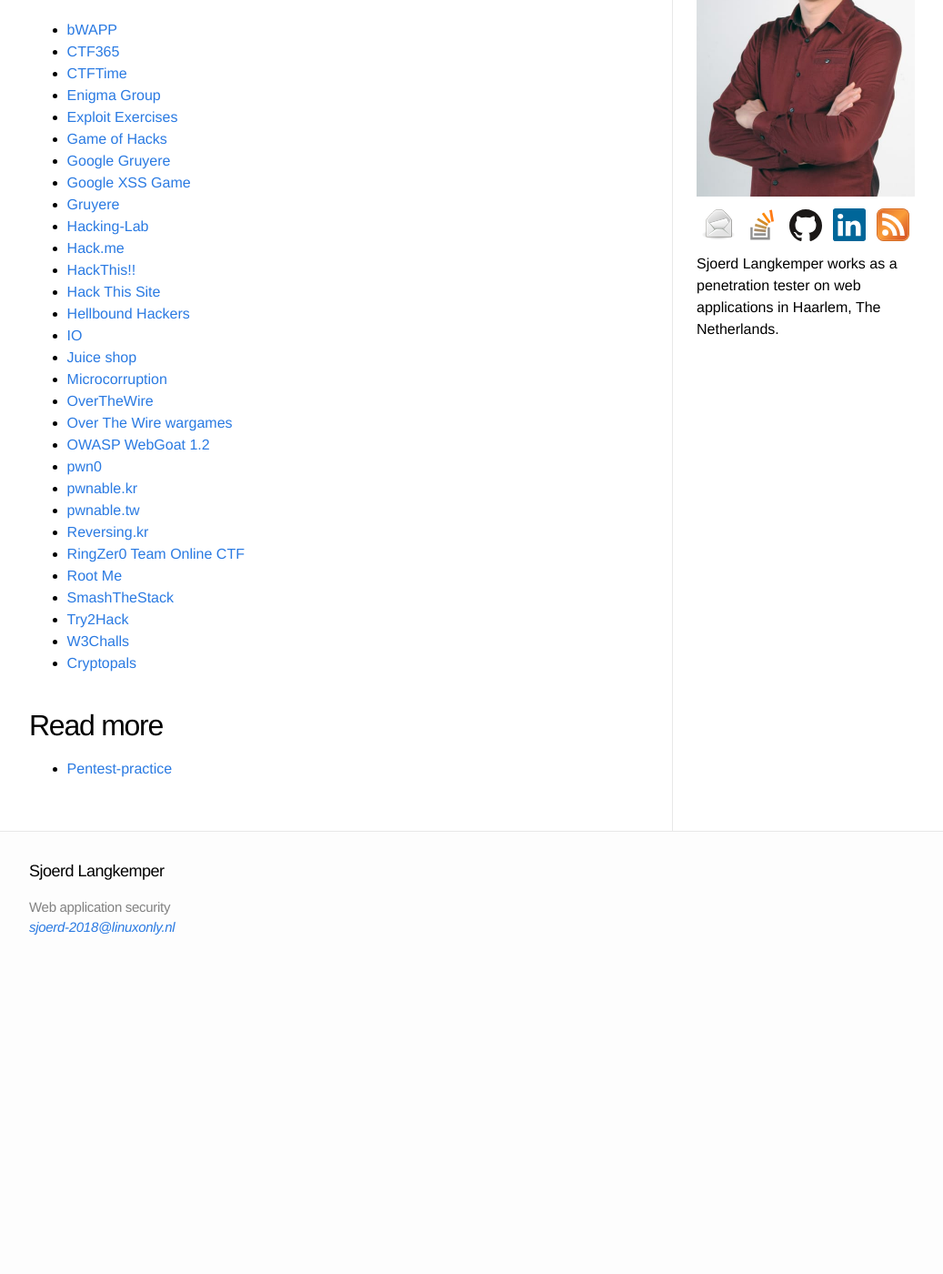
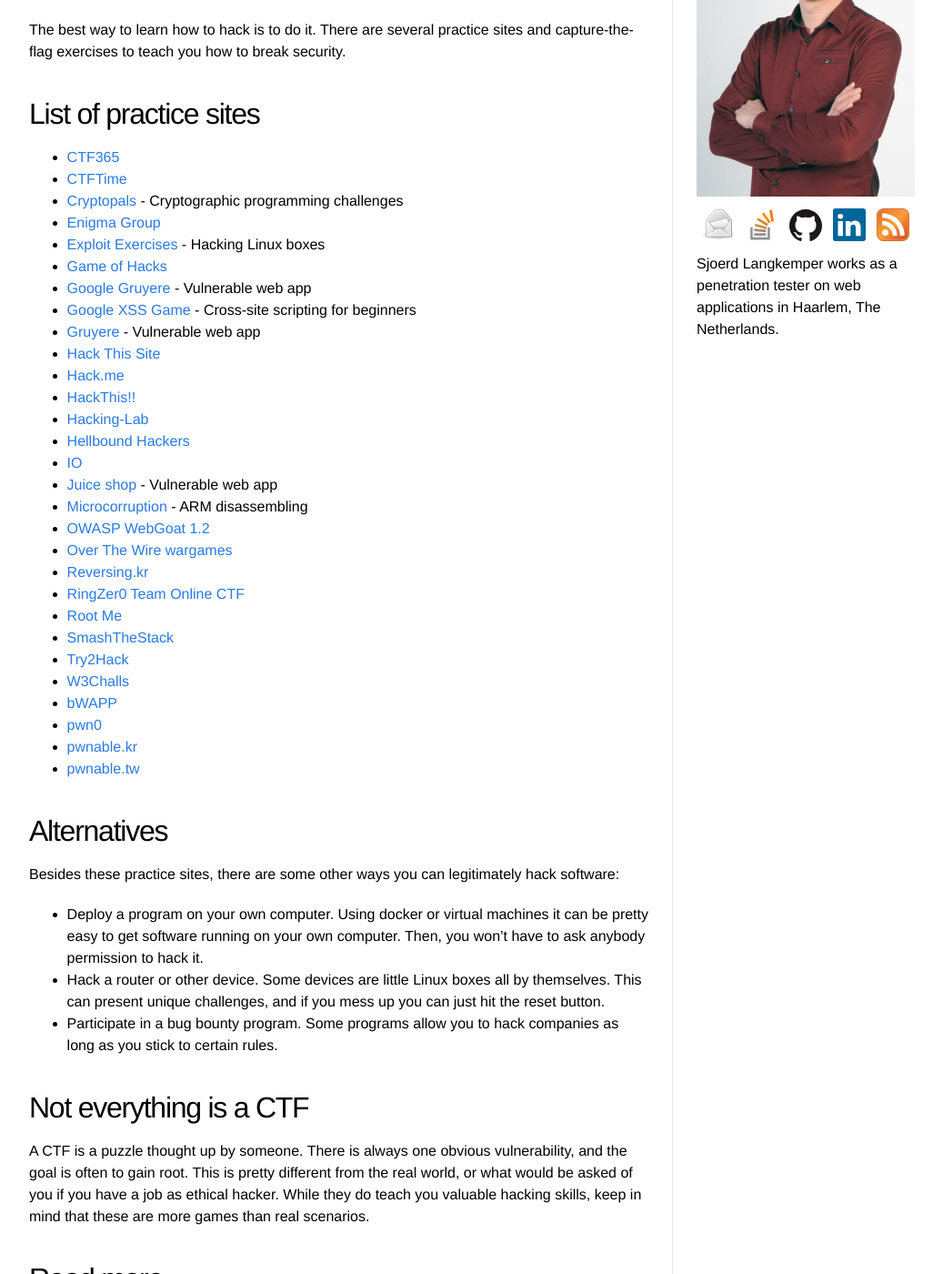
Before and after one commit to Sjord/Sjord.github.io, a Jekyll site: the page built from _posts/2018-05-22-practice-hacking-with-vulnerable-systems.md, in a window 1280 px wide and 1400 px high, scrolled down 299 px. Shown: the whole window at 91% size, without its empty margins (108-1145 px from the left). Built offline with Jekyll 4.4.1, drawn with Linux system fonts in a browser that asks for light colours; our own code applies the rules of GitHub Pages for plain Markdown files; before the commit the page ends 1360 px from its top, so only the background shows below that; some of the changed text lies outside the part shown.

Commit message:
Finish practice sites post

```diff
--- a/_posts/2018-05-22-practice-hacking-with-vulnerable-systems.md
+++ b/_posts/2018-05-22-practice-hacking-with-vulnerable-systems.md
@@ -1,34 +1,57 @@
-* [bWAPP](http://www.itsecgames.com/)
+---
+layout: post
+title: "Practice your hacking skills with these CTFs"
+thumbnail: hacking-instructions-480.jpg
+date: 2018-12-19
+---
+
+The best way to learn how to hack is to do it. There are several practice sites and capture-the-flag exercises to teach you how to break security.
+
+<!-- photo source: https://www.flickr.com/photos/bike/5721135130 -->
+
+## List of practice sites
+
 * [CTF365](https://ctf365.com/)
 * [CTFTime](https://ctftime.org/)
+* [Cryptopals](https://cryptopals.com/) - Cryptographic programming challenges
 * [Enigma Group](https://www.enigmagroup.org/)
-* [Exploit Exercises](https://exploit-exercises.com/)
+* [Exploit Exercises](https://exploit-exercises.com/) - Hacking Linux boxes
 * [Game of Hacks](http://www.gameofhacks.com/)
-* [Google Gruyere](http://google-gruyere.appspot.com/)
-* [Google XSS Game](https://xss-game.appspot.com/)
-* [Gruyere](http://google-gruyere.appspot.com/)
-* [Hacking-Lab](https://www.hacking-lab.com/index.html)
+* [Google Gruyere](http://google-gruyere.appspot.com/) - Vulnerable web app
+* [Google XSS Game](https://xss-game.appspot.com/) - Cross-site scripting for beginners
+* [Gruyere](http://google-gruyere.appspot.com/) - Vulnerable web app
+* [Hack This Site](https://www.hackthissite.org/)
 * [Hack.me](https://hack.me/)
 * [HackThis!!](https://www.hackthis.co.uk/)
-* [Hack This Site](https://www.hackthissite.org/)
+* [Hacking-Lab](https://www.hacking-lab.com/index.html)
 * [Hellbound Hackers ](https://www.hellboundhackers.org/)
 * [IO](http://io.netgarage.org/)
-* [Juice shop](https://github.com/bkimminich/juice-shop)
-* [Microcorruption](https://microcorruption.com/)
-* [OverTheWire](http://overthewire.org/wargames/)
+* [Juice shop](https://github.com/bkimminich/juice-shop) - Vulnerable web app
+* [Microcorruption](https://microcorruption.com/) - ARM disassembling
+* [OWASP WebGoat 1.2](https://www.owasp.org/index.php/Category:OWASP_WebGoat_Project)
 * [Over The Wire wargames](http://overthewire.org/wargames/)
-* [OWASP WebGoat 1.2](https://www.owasp.org/index.php/Category:OWASP_WebGoat_Project)
-* [pwn0](https://pwn0.com/)
-* [pwnable.kr](http://pwnable.kr/)
-* [pwnable.tw](https://pwnable.tw/)
 * [Reversing.kr](http://reversing.kr/)
 * [RingZer0 Team Online CTF](https://ringzer0team.com/)
 * [Root Me](https://www.root-me.org/)
 * [SmashTheStack](http://smashthestack.org/)
 * [Try2Hack](http://www.try2hack.nl/)
 * [W3Challs](https://w3challs.com/)
-* [Cryptopals](https://cryptopals.com/)
+* [bWAPP](http://www.itsecgames.com/)
+* [pwn0](https://pwn0.com/)
+* [pwnable.kr](http://pwnable.kr/)
+* [pwnable.tw](https://pwnable.tw/)
 
+## Alternatives
+
+Besides these practice sites, there are some other ways you can legitimately hack software:
+
+* Deploy a program on your own computer. Using docker or virtual machines it can be pretty easy to get software running on your own computer. Then, you won't have to ask anybody permission to hack it.
+* Hack a router or other device. Some devices are little Linux boxes all by themselves. This can present unique challenges, and if you mess up you can just hit the reset button.
+* Participate in a bug bounty program. Some programs allow you to hack companies as long as you stick to certain rules.
+
+## Not everything is a CTF
+
+A CTF is a puzzle thought up by someone. There is always one obvious vulnerability, and the goal is often to gain root. This is pretty different from the real world, or what would be asked of you if you have a job as ethical hacker. While they do teach you valuable hacking skills, keep in mind that these are more games than real scenarios.
 
 ## Read more
 
```
Also changed, not shown: images/hacking-instructions-480.jpg (added).
